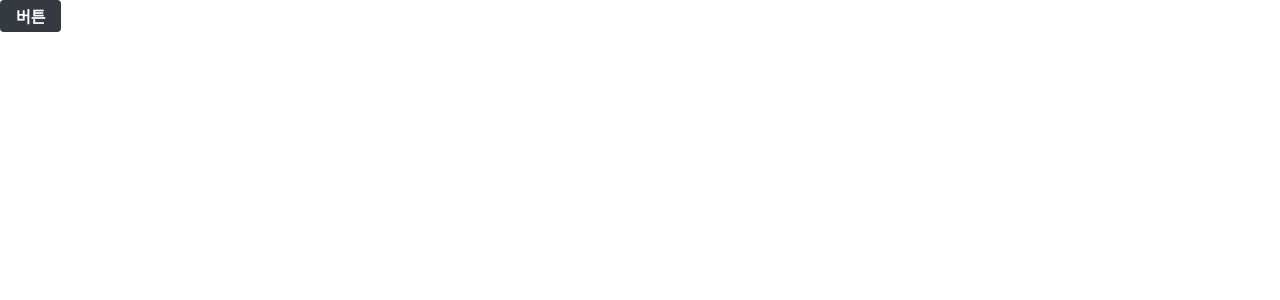
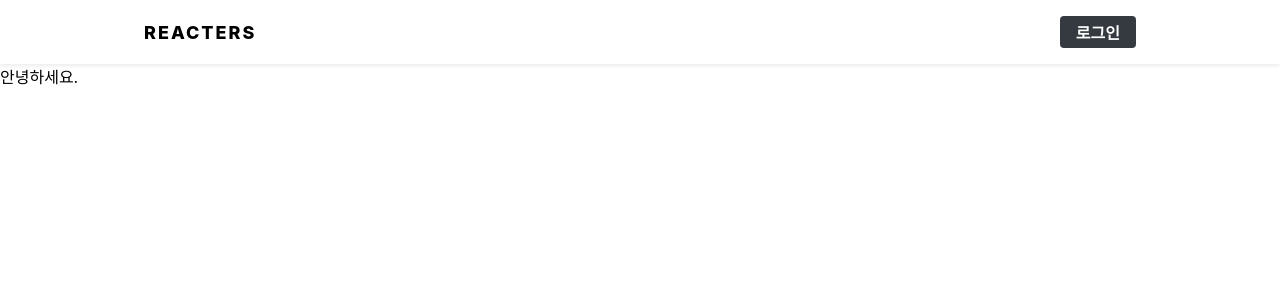
Before and after one commit to simyeen/depoly-test, a React (Create React App) app in the folder blog/blog-frontend/: page / in a window 1280 px wide. Shown: the top 300 px of the page. Built offline with nearby package versions, Linux system fonts and the light colour scheme.

Commit message:
applying withRotuer Button

```diff
--- a/blog/blog-frontend/src/components/common/Button.js
+++ b/blog/blog-frontend/src/components/common/Button.js
@@ -1,6 +1,7 @@
 import React from 'react';
 import styled, { css } from 'styled-components';
 import palette from '../../lib/styles/palette';
+import { withRouter } from 'react-router-dom';
 
 const StlyedButton = styled.button`
   border: none;
@@ -36,6 +37,17 @@ const StlyedButton = styled.button`
     `}
 `;
 
-const Button = (props) => <StlyedButton {...props} />;
+const Button = ({ to, history, ...rest }) => {
+  const onClick = (e) => {
+    if (to) {
+      history.push(to);
+    }
+    if (rest.onClick) {
+      rest.onClick(e);
+    }
+  };
 
-export default Button;
+  return <StlyedButton {...rest} onClick={onClick} />;
+};
+
+export default withRouter(Button);
--- a/blog/blog-frontend/src/components/common/Header.js
+++ b/blog/blog-frontend/src/components/common/Header.js
@@ -38,7 +38,7 @@ const Header = () => {
         <Wrapper>
           <div className="logo">REACTERS</div>
           <div className="right">
-            <Button>로그인</Button>
+            <Button to="/login">로그인</Button>
           </div>
         </Wrapper>
       </HeaderBlock>
--- a/blog/blog-frontend/src/pages/PostListPage.js
+++ b/blog/blog-frontend/src/pages/PostListPage.js
@@ -1,8 +1,13 @@
 import React from 'react';
-import Button from '../components/common/Button';
+import Header from '../components/common/Header';
 
 const PostListPage = () => {
-  return <Button>버튼</Button>;
+  return (
+    <>
+      <Header />
+      <div>안녕하세요.</div>
+    </>
+  );
 };
 
 export default PostListPage;
```
Also changed, not shown: blog/blog-frontend/src/components/base/Header.js (deleted, +0 -10 lines).
